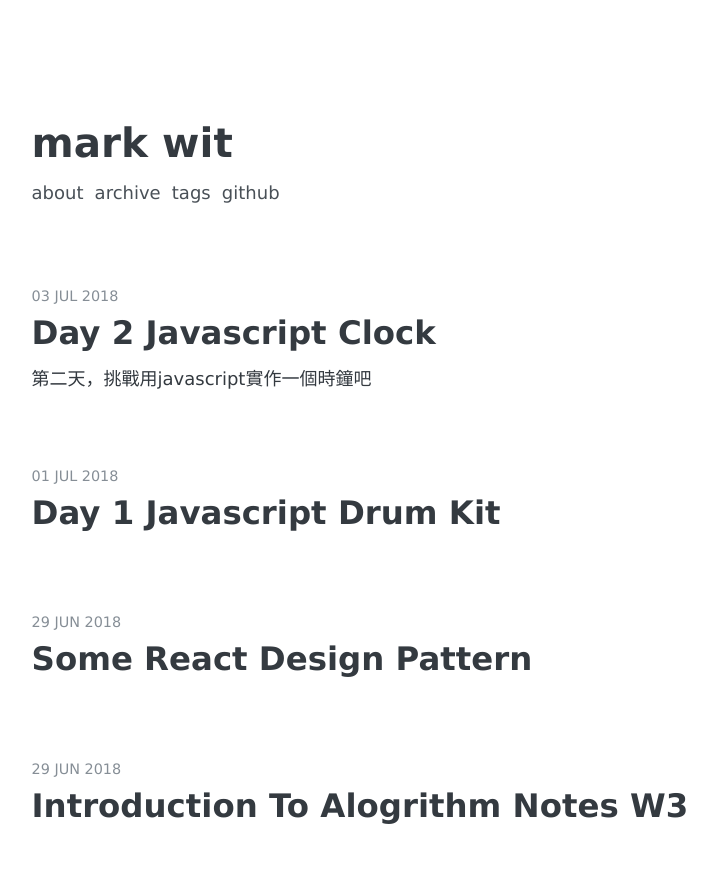
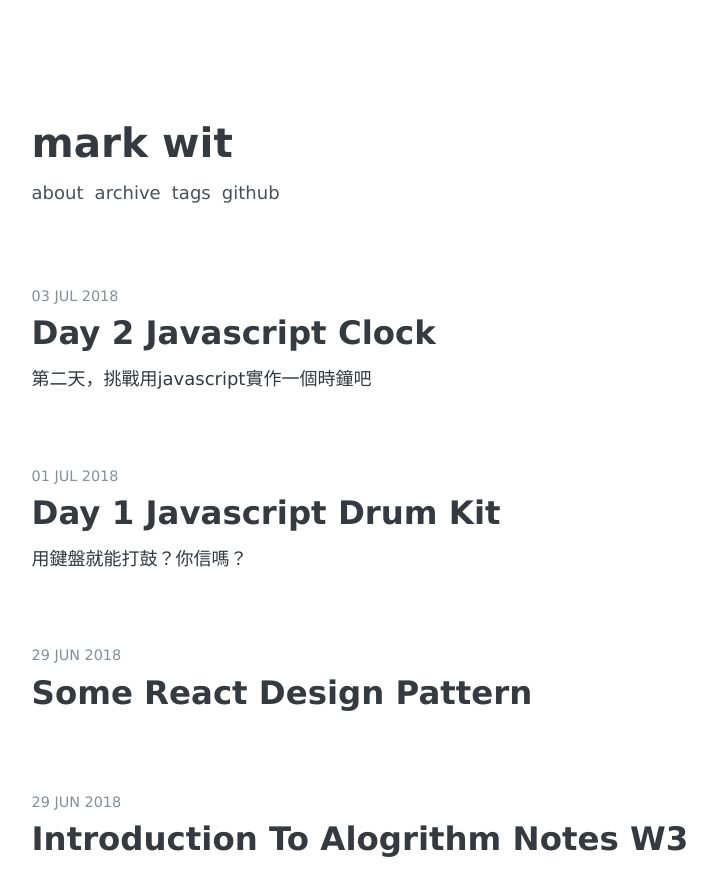
Before and after one commit to skyying/mark-wit, a Jekyll site: the page built from index.html, in a window 1280 px wide and 900 px high. Shown: the top 896 px of the window, without its empty margins (211-928 px from the left). Built offline with Jekyll 4.4.1, drawn with Linux system fonts in a browser that asks for light colours; some web fonts are replaced; the list of posts is cut into pages by our own code.

Commit message:
quick commit

```diff
--- a/_posts/2018-07-01-day-1-javascript-drum-kit.md
+++ b/_posts/2018-07-01-day-1-javascript-drum-kit.md
@@ -1,4 +1,14 @@
+---
+layout: post
+title: "Day 1 Javascript Drum Kit"
+description: "用鍵盤就能打鼓？你信嗎？"
+date: 2018-07-01
+tags: [javascript, javascript30]
+comments: true
+share: true
+---
 
+---
 🥁[Demo](https://skyying.github.io/Javascript-30/01%20-%20JavaScript%20Drum%20Kit/index-START.html), [Code](https://github.com/skyying/Javascript-30/tree/master/01%20-%20JavaScript%20Drum%20Kit)
 
 ## How to select element
```
